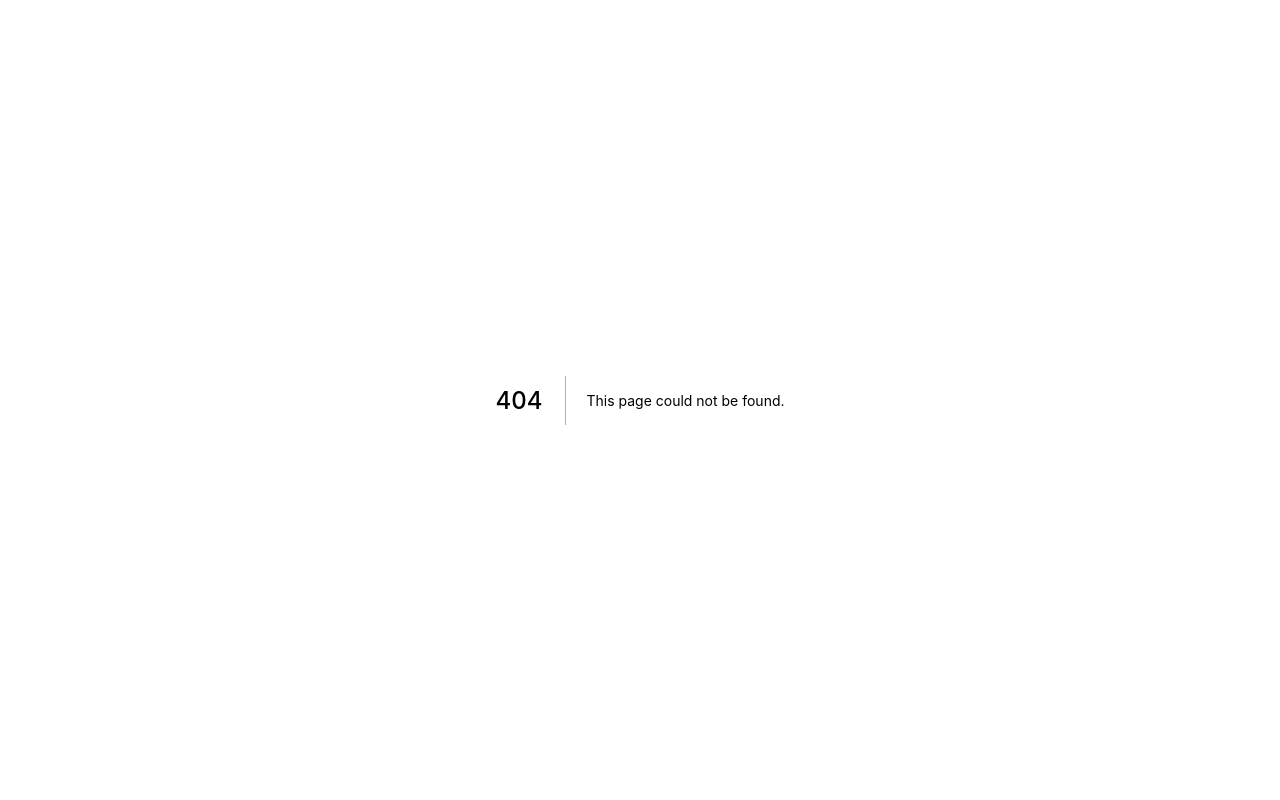
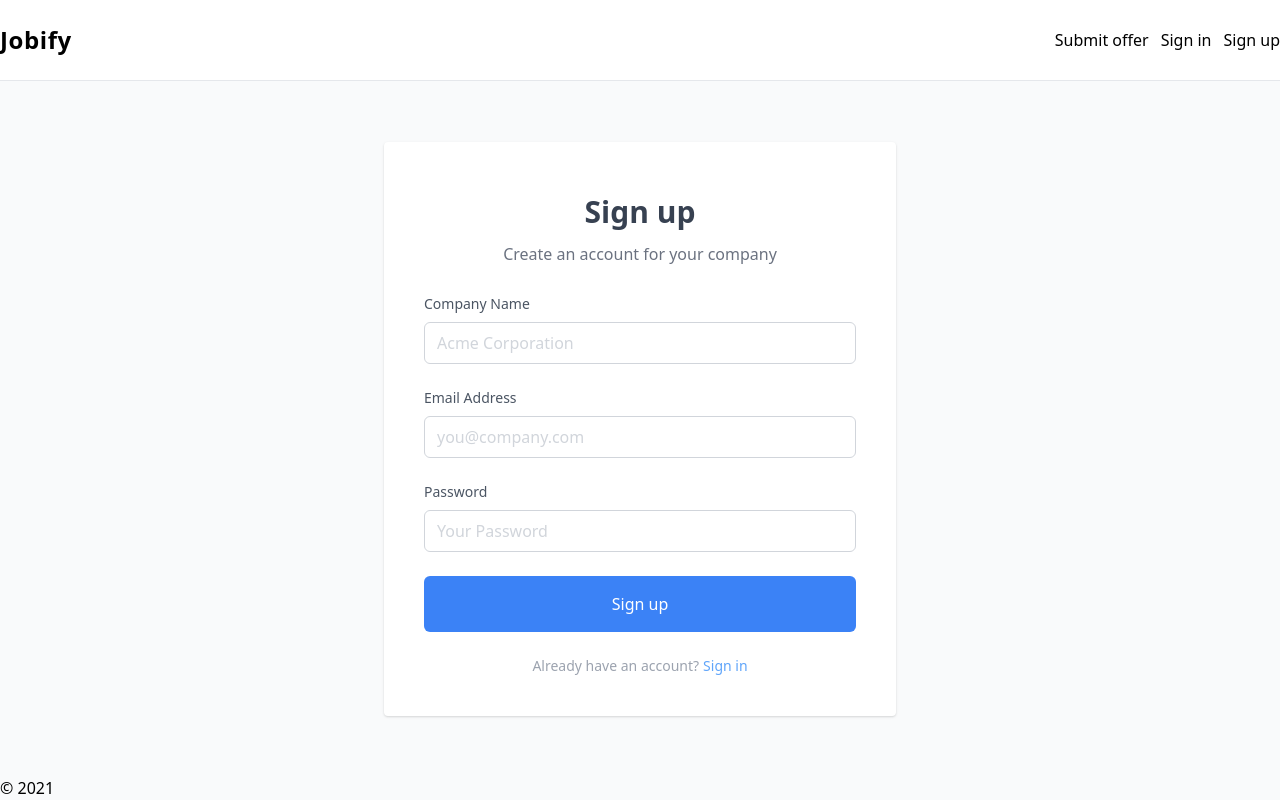
Before and after one commit to mateuszwiniarczyk/jobify, a Next.js app: page /signup in a window 1280 px wide. Before the commit this address had no page. Built offline with nearby package versions, Linux system fonts and the light colour scheme.

Commit message:
Add sign up page and input, label components

```diff
--- a/components/Checkbox/index.js
+++ b/components/Checkbox/index.js
@@ -2,7 +2,7 @@ import React from 'react';
 
 const Checkbox = ({ value, label, name }) => {
   return (
-    <label className="inline-flex items-center mt-3" key={value}>
+    <label className="inline-flex items-center" key={value}>
       <input type="checkbox" className="h-4 w-4 rounded" name={name} value={value} />
       <span className="ml-2 text-gray-700">{label}</span>
     </label>
--- /dev/null
+++ b/components/Input/index.js
@@ -0,0 +1,13 @@
+import React from 'react';
+
+const Input = ({ type, placeholder, name, id }) => (
+  <input
+    type={type}
+    className="w-full px-3 py-2 placeholder-gray-300 border border-gray-300 rounded-md focus:outline-none focus:ring focus:ring-blue-100 focus:border-blue-300"
+    placeholder={placeholder}
+    name={name}
+    id={id}
+  />
+);
+
+export default Input;
--- /dev/null
+++ b/components/Label/index.js
@@ -0,0 +1,9 @@
+import React from 'react';
+
+const Label = ({ htmlFor, label }) => (
+  <label htmlFor={htmlFor} className="block mb-2 text-sm text-gray-600">
+    {label}
+  </label>
+);
+
+export default Label;
--- a/components/Navigation/index.js
+++ b/components/Navigation/index.js
@@ -30,8 +30,13 @@ const Navigation = () => {
             </Link>
           </li>
           <li className="w-full flex lg:inline-flex lg:ml-3 lg:w-auto">
-            <Link href="/login">
-              <a className="w-full py-2 lg:w-auto lg:py-0">Login</a>
+            <Link href="/signin">
+              <a className="w-full py-2 lg:w-auto lg:py-0">Sign in</a>
+            </Link>
+          </li>
+          <li className="w-full flex lg:inline-flex lg:ml-3 lg:w-auto">
+            <Link href="/signup">
+              <a className="w-full py-2 lg:w-auto lg:py-0">Sign up</a>
             </Link>
           </li>
         </ul>
--- a/components/OffersFilterForm/index.js
+++ b/components/OffersFilterForm/index.js
@@ -1,6 +1,8 @@
 import React from 'react';
 import classNames from 'classnames';
 import Checkbox from 'components/Checkbox';
+import Label from 'components/Label';
+import Input from 'components/Input';
 
 import { employmentTypes, experience, jobTypes } from 'data/filters';
 
@@ -10,25 +12,17 @@ const OffersFilterForm = ({ filtersStatus }) => {
       className={classNames('mt-6 lg:mt-0 lg:block', {
         hidden: !filtersStatus
       })}>
-      <label>
-        <span className="text-lg font-medium">Job title</span>
-        <input
-          type="text"
-          className="mt-3 block w-full rounded-md border-gray-300 shadow-sm focus:border-blue-300 focus:ring focus:ring-blue-200 focus:ring-opacity-50"
-          placeholder="Front-end developer"
-        />
-      </label>
-      <label className="block mt-6">
-        <span className="text-lg font-medium">Location</span>
-        <input
-          type="text"
-          className="mt-3 block w-full rounded-md border-gray-300 shadow-sm focus:border-blue-300 focus:ring focus:ring-blue-200 focus:ring-opacity-50"
-          placeholder="London"
-        />
-      </label>
+      <div>
+        <span className="text-lg font-medium block mb-3">Job Title</span>
+        <Input id="job-title" type="text" placeholder="Front-end developer" />
+      </div>
+      <div className="mt-6">
+        <span className="text-lg font-medium block mb-3">Location</span>
+        <Input type="text" placeholder="London" id="location" />
+      </div>
 
       <fieldset className="flex flex-col items-start mt-6">
-        <legend className="text-lg font-medium">Job type</legend>
+        <legend className="text-lg font-medium block mb-3">Job type</legend>
 
         {jobTypes.map(({ value, label }) => (
           <Checkbox value={value} label={label} name="job-type" key={value} />
@@ -36,7 +30,7 @@ const OffersFilterForm = ({ filtersStatus }) => {
       </fieldset>
 
       <fieldset className="flex flex-col items-start mt-6">
-        <legend className="text-lg font-medium">Experience</legend>
+        <legend className="text-lg font-medium block mb-3">Experience</legend>
 
         {experience.map(({ value, label }) => (
           <Checkbox value={value} label={label} name="experience" key={value} />
@@ -44,7 +38,7 @@ const OffersFilterForm = ({ filtersStatus }) => {
       </fieldset>
 
       <fieldset className="flex flex-col items-start mt-6">
-        <legend className="text-lg font-medium">Employment type</legend>
+        <legend className="text-lg font-medium block mb-3">Employment type</legend>
         {employmentTypes.map(({ value, label }) => (
           <Checkbox value={value} label={label} name="employment" key={value} />
         ))}
--- /dev/null
+++ b/data/forms/index.js
@@ -0,0 +1,2 @@
+export { default as signUp } from 'data/forms/signup';
+export { default as signIn } from 'data/forms/signin';
--- /dev/null
+++ b/data/forms/signin.js
@@ -0,0 +1,16 @@
+const signIn = [
+  {
+    label: 'Email Address',
+    name: 'email',
+    placeholder: 'you@company.com',
+    type: 'email'
+  },
+  {
+    label: 'Password',
+    name: 'password',
+    placeholder: 'Your Password',
+    type: 'password'
+  }
+];
+
+export default signIn;
--- /dev/null
+++ b/data/forms/signup.js
@@ -0,0 +1,22 @@
+const signUp = [
+  {
+    label: 'Company Name',
+    name: 'company',
+    placeholder: 'Acme Corporation',
+    type: 'text'
+  },
+  {
+    label: 'Email Address',
+    name: 'email',
+    placeholder: 'you@company.com',
+    type: 'email'
+  },
+  {
+    label: 'Password',
+    name: 'password',
+    placeholder: 'Your Password',
+    type: 'password'
+  }
+];
+
+export default signUp;
--- a/pages/login.js
+++ /dev/null
@@ -1,64 +0,0 @@
-import Link from 'next/link';
-import Layout from 'components/Layout';
-
-const Login = () => (
-  <Layout>
-    <div className="flex items-center justify-center flex-grow">
-      <div className="bg-white w-full p-10 max-w-lg shadow rounded">
-        <h1 className="my-3 text-3xl font-semibold text-gray-700 text-center">Sign in</h1>
-        <p className="text-gray-500 text-center">Sign in to access your account</p>
-
-        <form action="" className="mt-7">
-          <div className="mb-6">
-            <label htmlFor="email" className="block mb-2 text-sm text-gray-600">
-              Email Address
-            </label>
-            <input
-              type="email"
-              name="email"
-              id="email"
-              placeholder="you@company.com"
-              className="w-full px-3 py-2 placeholder-gray-300 border border-gray-300 rounded-md focus:outline-none focus:ring focus:ring-blue-100 focus:border-blue-300"
-            />
-          </div>
-          <div className="mb-6">
-            <div className="flex justify-between mb-2">
-              <label htmlFor="password" className="text-sm text-gray-600">
-                Password
-              </label>
-              <a
-                href="#!"
-                className="text-sm text-gray-400 focus:outline-none focus:text-blue-500 hover:text-blue-500">
-                Forgot password?
-              </a>
-            </div>
-            <input
-              type="password"
-              name="password"
-              id="password"
-              placeholder="Your Password"
-              className="w-full px-3 py-2 placeholder-gray-300 border border-gray-300 rounded-md focus:outline-none focus:ring focus:ring-blue-100 focus:border-blue-300"
-            />
-          </div>
-
-          <button
-            type="button"
-            className="w-full px-3 py-4 text-white bg-blue-500 rounded-md focus:bg-blue-600 focus:outline-none mb-6">
-            Sign in
-          </button>
-
-          <p className="text-sm text-center text-gray-400">
-            Don&#x27;t have an account yet?
-            <Link href="#!">
-              <a className="text-blue-400 focus:outline-none focus:underline focus:text-blue-500 ml-1">
-                Sign up
-              </a>
-            </Link>
-          </p>
-        </form>
-      </div>
-    </div>
-  </Layout>
-);
-
-export default Login;
--- /dev/null
+++ b/pages/signin.js
@@ -0,0 +1,42 @@
+import Link from 'next/link';
+import Layout from 'components/Layout';
+import Input from 'components/Input';
+import Label from 'components/Label';
+
+import { signIn } from 'data/forms';
+
+const Login = () => (
+  <Layout>
+    <div className="flex items-center justify-center flex-grow">
+      <div className="bg-white w-full p-5 max-w-lg shadow rounded lg:p-10">
+        <h1 className="my-3 text-3xl font-semibold text-gray-700 text-center">Sign in</h1>
+        <p className="text-gray-500 text-center">Sign in to access your account</p>
+
+        <form action="" className="mt-7">
+          {signIn.map(({ label, name, placeholder, type }) => (
+            <div className="mb-6" key={name}>
+              <Label htmlFor={name} label={label} />
+              <Input type={type} name={name} id={name} placeholder={placeholder} />
+            </div>
+          ))}
+
+          <button
+            type="button"
+            className="w-full px-3 py-4 text-white bg-blue-500 rounded-md focus:bg-blue-600 focus:outline-none mb-6">
+            Sign in
+          </button>
+          <p className="text-sm text-center text-gray-400">
+            Don&#x27;t have an account yet?
+            <Link href="/signup">
+              <a className="text-blue-400 focus:outline-none focus:underline focus:text-blue-500 ml-1">
+                Sign up
+              </a>
+            </Link>
+          </p>
+        </form>
+      </div>
+    </div>
+  </Layout>
+);
+
+export default Login;
--- /dev/null
+++ b/pages/signup.js
@@ -0,0 +1,43 @@
+import Link from 'next/link';
+import Layout from 'components/Layout';
+import Input from 'components/Input';
+import Label from 'components/Label';
+
+import { signUp } from 'data/forms';
+
+const Login = () => (
+  <Layout>
+    <div className="flex items-center justify-center flex-grow">
+      <div className="bg-white w-full p-5 max-w-lg shadow rounded lg:p-10">
+        <h1 className="my-3 text-3xl font-semibold text-gray-700 text-center">Sign up</h1>
+        <p className="text-gray-500 text-center">Create an account for your company</p>
+
+        <form action="" className="mt-7">
+          {signUp.map(({ label, name, placeholder, type }) => (
+            <div className="mb-6" key={name}>
+              <Label htmlFor={name} label={label} />
+              <Input type={type} name={name} id={name} placeholder={placeholder} />
+            </div>
+          ))}
+
+          <button
+            type="button"
+            className="w-full px-3 py-4 text-white bg-blue-500 rounded-md focus:bg-blue-600 focus:outline-none mb-6">
+            Sign up
+          </button>
+
+          <p className="text-sm text-center text-gray-400">
+            Already have an account?
+            <Link href="/signin">
+              <a className="text-blue-400 focus:outline-none focus:underline focus:text-blue-500 ml-1">
+                Sign in
+              </a>
+            </Link>
+          </p>
+        </form>
+      </div>
+    </div>
+  </Layout>
+);
+
+export default Login;
```
